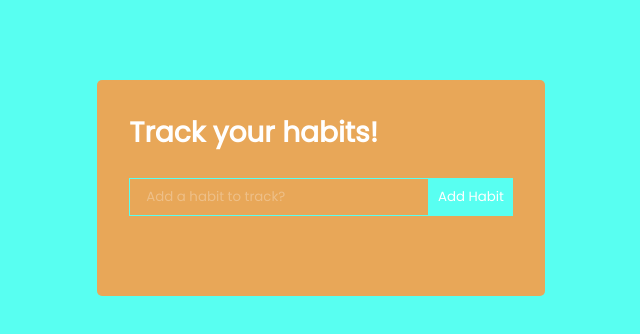
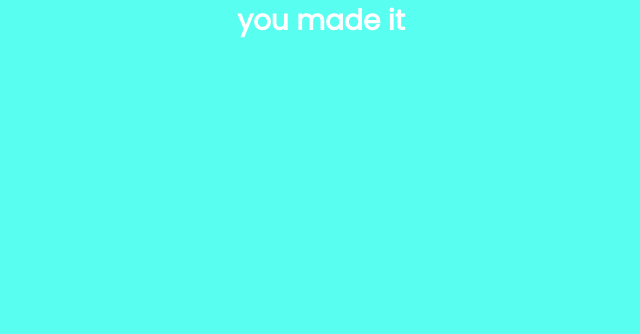
Before and after one commit to chlobear8/habit-tracker, a React (Create React App) app: page /progress in a window 1280 px wide. Shown: the top 334 px of the page, without its empty margins (319-959 px from the left). Built offline with nearby package versions, Linux system fonts and the light colour scheme.

Commit message:
re-route to progress works, WIP display progress bar

```diff
--- a/src/App.js
+++ b/src/App.js
@@ -1,10 +1,10 @@
 import './App.css';
 import React from 'react';
-import { Routes } from './Routes';
+import { AppRoutes } from './AppRoutes';
 
 function App() {
   return (
-    <Routes />
+    <AppRoutes />
   );
 }
 
--- /dev/null
+++ b/src/AppRoutes.js
@@ -0,0 +1,14 @@
+import { BrowserRouter as Router, Routes, Route, Link } from "react-router-dom";
+import { TrackerWrapper } from "./components/TrackerWrapper";
+import { ProgressBar } from "./components/ProgressBar";
+
+export const AppRoutes = () => {
+  return (
+    <Router>
+      <Routes>
+        <Route path="/" element={<TrackerWrapper />} exact />
+        <Route path="/progress/" element={<ProgressBar />} />
+      </Routes>
+    </Router>
+  )
+};
--- a/src/Routes.js
+++ /dev/null
@@ -1,21 +0,0 @@
-import { BrowserRouter as Router, Switch, Route } from "react-router-dom";
-import { TrackerWrapper } from "./components/TrackerWrapper";
-import { ProgressBar } from "./components/ProgressBar";
-
-export const Routes = () => {
-  return (
-    <Router>
-      <Switch>
-        <Route path="/">
-          <TrackerWrapper />
-        </Route>
-        {/* <Route path="/tracker/:trackerId">
-          <Tracker />
-        </Route> */}
-        <Route path="/progress/:trackerId">
-          <ProgressBar />
-        </Route>
-      </Switch>
-    </Router>
-  )
-};
--- a/src/components/ProgressBar.js
+++ b/src/components/ProgressBar.js
@@ -2,12 +2,14 @@ import React from 'react';
 
 export const ProgressBar = (progress) => {
   return (
-    <div className='Progress'>
-      <ProgressBar
-        bgcolor="pink"
-        progress={progress}
-        height={30}
-      />
-    </div>
+    <h1>you made it</h1>
+    // <div className='Progress'>
+
+    //   <ProgressBar
+    //     bgcolor="pink"
+    //     progress={progress}
+    //     height={30}
+    //   />
+    // </div>
   )
 };
--- a/src/components/TrackerWrapper.js
+++ b/src/components/TrackerWrapper.js
@@ -4,7 +4,7 @@ import { v4 as uuidv4 } from 'uuid';
 import { Tracker } from './Tracker';
 import { EditTrackerForm } from './EditTrackerForm';
 import { ProgressBar } from './ProgressBar';
-import { Route } from 'react-router-dom';
+//import { AppRoutes } from './AppRoutes';
 uuidv4();
 
 export const TrackerWrapper = () => {
@@ -62,9 +62,9 @@ export const TrackerWrapper = () => {
         )
 
       ))}
-      <Route path="/progress">
+      {/* <Route path="/progress">
         {showProgressPage && <ProgressBar />}
-      </Route>
+      </Route> */}
     </div>
   )
 };
```
